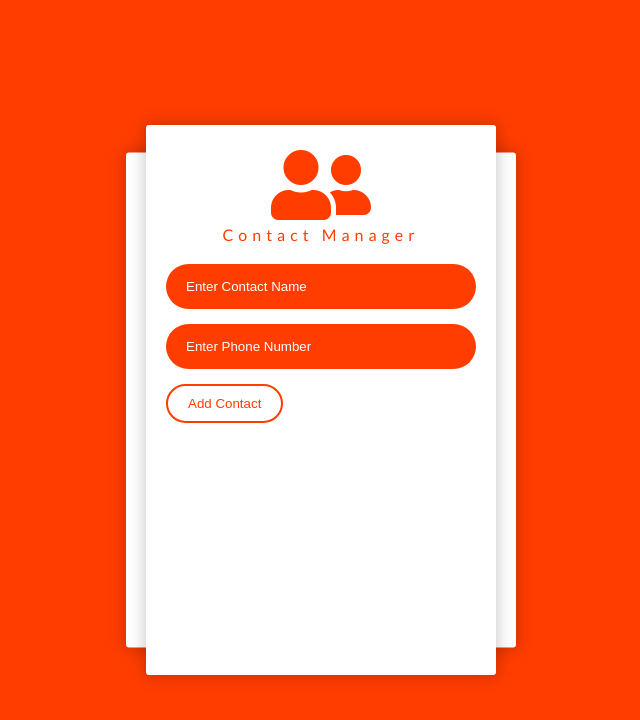
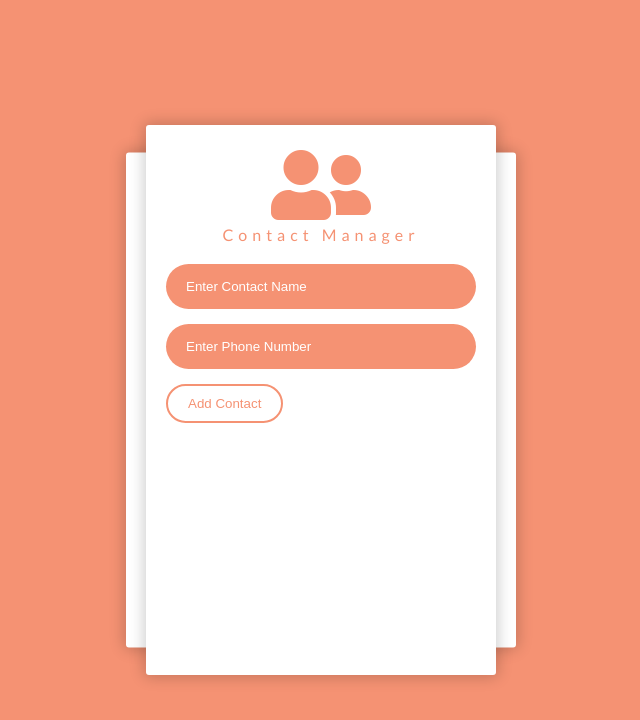
Before and after one commit to NagendraVangara/Contacts-Manager, a plain HTML site: page index.html in a window 1280 px wide. Shown: the whole page, without its empty margins (319-959 px from the left). Drawn offline with Linux system fonts and the light colour scheme.

Commit message:
Update style.css

```diff
--- a/style.css
+++ b/style.css
@@ -29,14 +29,14 @@ body{
     font-family: 'Lato',sans-serif;
 }
 .color-primary{
-    color: #ff3d00;
+    color: #f59273;
 }
 .wrapper{
     position: relative;
     z-index: 1;
     width: 100vw;
     height: 100vh;
-    background-color: #ff3d00;
+    background-color: #f59273;
     display: flex;
     justify-content: center;
     align-items: center;
@@ -80,10 +80,10 @@ body{
     padding: 20px;
 }
 .contact_logo{
-    color: #ff3d00;
+    color: #f59273;
 }
 .contact_heading{
-    color: #ff3d00;
+    color: #f59273;
     letter-spacing: 5px;
 }
 .contact_form{
@@ -95,14 +95,14 @@ body{
     width: 100%;
     margin-bottom: 15px;
     padding: 15px 20px;
-    background-color: #ff3d00;
+    background-color: #f59273;
     border: none;
     border-radius: 27px;
 }
 .contact_form button[type="submit"]{
     background-color: #fff;
-    border: 2px solid #ff3d00;
-    color: #ff3d00;
+    border: 2px solid #f59273;
+    color: #f59273;
     padding: 10px 20px;
     border-radius: 27px;
 }
```
